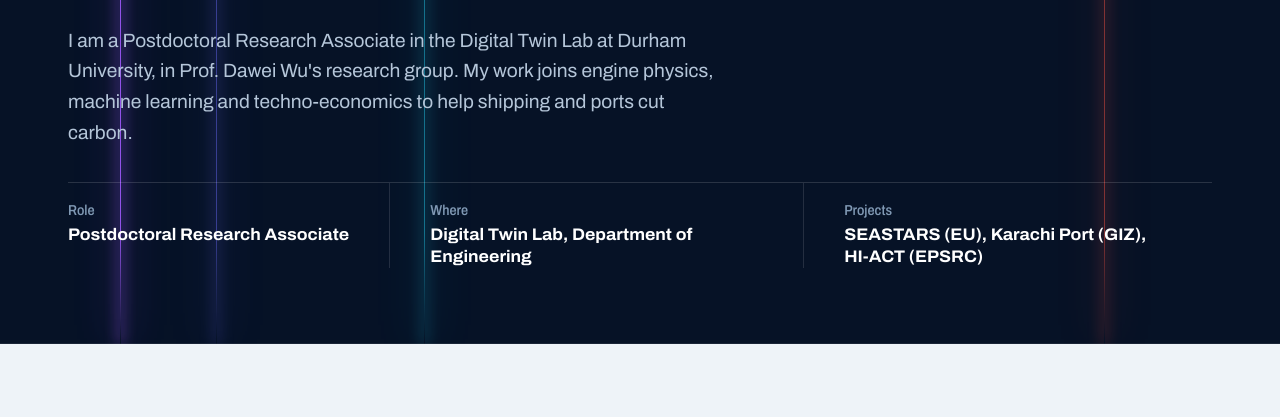
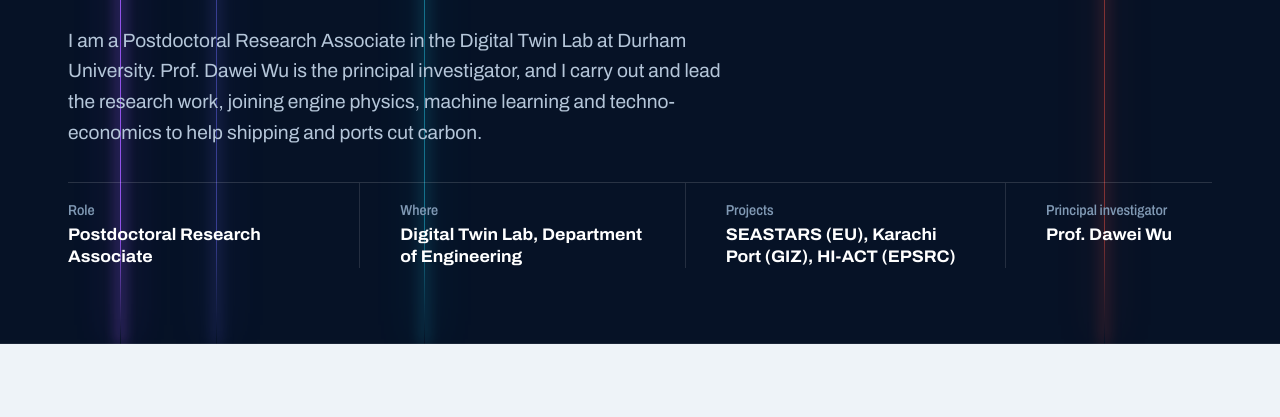
Before and after one commit to usmansaeedae/usmansaeedae.github.io, a plain HTML site: page durham.html in a window 1280 px wide. Shown: the part 341-758 px from the top of the page. Drawn offline with Linux system fonts and the light colour scheme.

Commit message:
Clarify my role on Durham projects

```diff
--- a/css/styles.css
+++ b/css/styles.css
@@ -608,7 +608,7 @@ textarea { resize: vertical; min-height: 150px; }
 }
 
 /* ---------- 23. Durham page ---------- */
-.facts { display: grid; grid-template-columns: repeat(3, auto); justify-content: start; margin-top: 34px; border-top: 1px solid rgba(255,255,255,.14); }
+.facts { display: grid; grid-template-columns: repeat(4, auto); justify-content: start; margin-top: 34px; border-top: 1px solid rgba(255,255,255,.14); }
 .facts div { padding: 18px 40px 0 0; }
 .facts div + div { border-left: 1px solid rgba(255,255,255,.12); padding-left: 40px; }
 .facts b { display: block; color: #fff; font: 700 1.05rem/1.3 var(--font); font-stretch: 105%; }
--- a/durham.html
+++ b/durham.html
@@ -76,11 +76,12 @@
   <div class="wrap">
     <p class="eyebrow">Postdoctoral research, Durham University</p>
     <h1>Digital models for cleaner ships</h1>
-    <p class="lead">I am a Postdoctoral Research Associate in the Digital Twin Lab at Durham University, in Prof. Dawei Wu's research group. My work joins engine physics, machine learning and techno-economics to help shipping and ports cut carbon.</p>
+    <p class="lead">I am a Postdoctoral Research Associate in the Digital Twin Lab at Durham University. Prof. Dawei Wu is the principal investigator, and I carry out and lead the research work, joining engine physics, machine learning and techno-economics to help shipping and ports cut carbon.</p>
     <div class="facts">
       <div><span>Role</span><b>Postdoctoral Research Associate</b></div>
       <div><span>Where</span><b>Digital Twin Lab, Department of Engineering</b></div>
       <div><span>Projects</span><b>SEASTARS (EU), Karachi Port (GIZ), HI-ACT (EPSRC)</b></div>
+      <div><span>Principal investigator</span><b>Prof. Dawei Wu</b></div>
     </div>
   </div>
 </section>
@@ -144,7 +145,7 @@
 <section class="section">
   <div class="wrap">
     <div class="section-head">
-      <p class="eyebrow">Funded projects</p>
+      <p class="eyebrow">Research projects</p>
       <h2>Where my postdoc work sits</h2>
     </div>
 
```
Also changed, not shown: index.html (+1 -1 lines).
